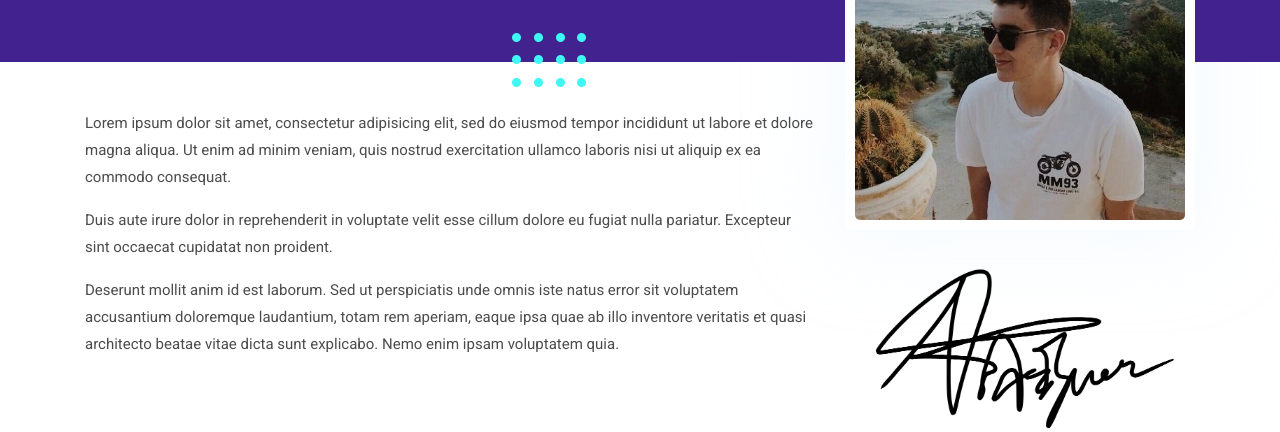
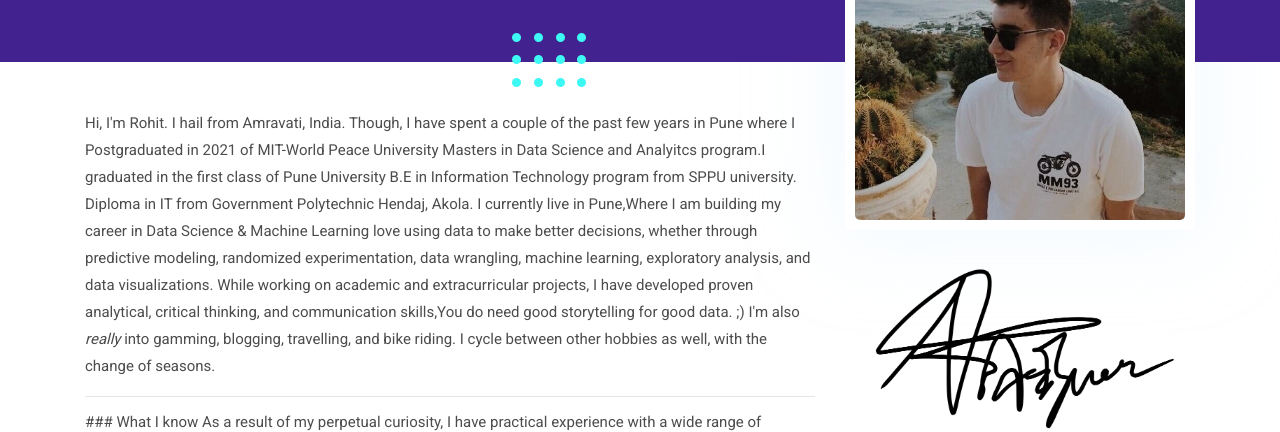
Before and after one commit to rohitjayale/rohitdemo.github.io, a plain HTML site: page about.html in a window 1280 px wide. Shown: the part 462-894 px from the top of the page. Drawn offline with nearby package versions, Linux system fonts and the light colour scheme.

Commit message:
Update about.html

```diff
--- a/about.html
+++ b/about.html
@@ -3,7 +3,7 @@
 
 <head>
   <meta charset="utf-8">
-  <title>George Alexiou</title>
+  <title>Rohit Jayale</title>
 
   <!-- mobile responsive meta -->
   <meta name="viewport" content="width=device-width, initial-scale=1">
@@ -82,14 +82,23 @@
   <div class="container">
     <div class="row">
       <div class="col-md-8">
-        <p>Lorem ipsum dolor sit amet, consectetur adipisicing elit, sed do eiusmod tempor incididunt ut labore et
-          dolore magna aliqua. Ut enim ad minim veniam, quis nostrud exercitation ullamco laboris nisi ut aliquip ex ea
-          commodo consequat.</p>
-        <p>Duis aute irure dolor in reprehenderit in voluptate velit esse cillum dolore eu fugiat nulla pariatur.
-          Excepteur sint occaecat cupidatat non proident.</p>
-        <p>Deserunt mollit anim id est laborum. Sed ut perspiciatis unde omnis iste natus error sit voluptatem
-          accusantium doloremque laudantium, totam rem aperiam, eaque ipsa quae ab illo inventore veritatis et quasi
-          architecto beatae vitae dicta sunt explicabo. Nemo enim ipsam voluptatem quia.</p>
+        <p>
+Hi, I'm Rohit.
+
+I hail from Amravati, India. Though, I have spent a couple of the past few years in Pune where I Postgraduated in 2021 of MIT-World Peace University Masters in Data Science and Analyitcs program.I graduated in the first class of Pune University B.E in Information Technology program from SPPU university. Diploma in IT from Government Polytechnic Hendaj, Akola.
+
+I currently live in Pune,Where I am building my career in Data Science & Machine Learning love using data to make better decisions, whether through predictive modeling, randomized experimentation, data wrangling, machine learning, exploratory analysis, and data visualizations. While working on academic and extracurricular projects, I have developed proven analytical, critical thinking, and communication skills,You do need good storytelling for good data. ;)
+
+I'm also <em>really</em> into  gamming, blogging, travelling, and bike riding. I cycle between other hobbies as well, with the change of seasons.
+
+<hr>
+
+### What I know
+
+As a result of my perpetual curiosity, I have practical experience with a wide range of technologies including:
+
+Python • R • Hadoop • Java • Javascript • NLP
+• HTML • CSS • Bootstrap • SPSS • MySQL • Scikit-Learn • NLTK • Pandas • Numpy • Tableau </p>
       </div>
       <div class="col-md-4 text-center drag-lg-top">
         <div class="shadow-down mb-4">
```
